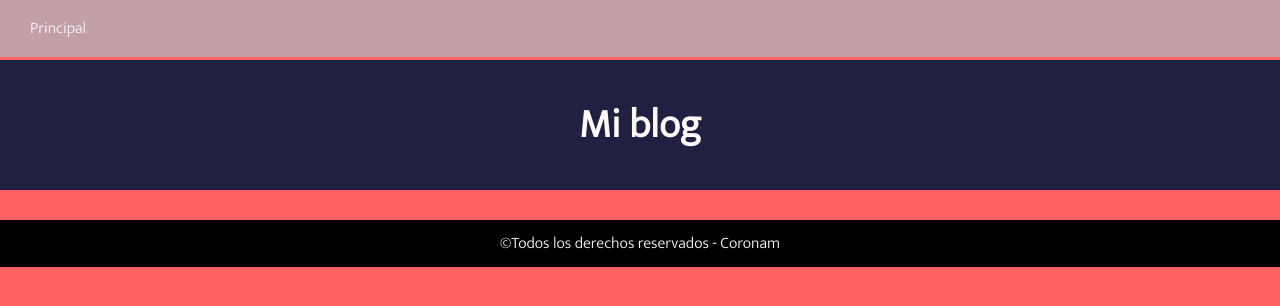
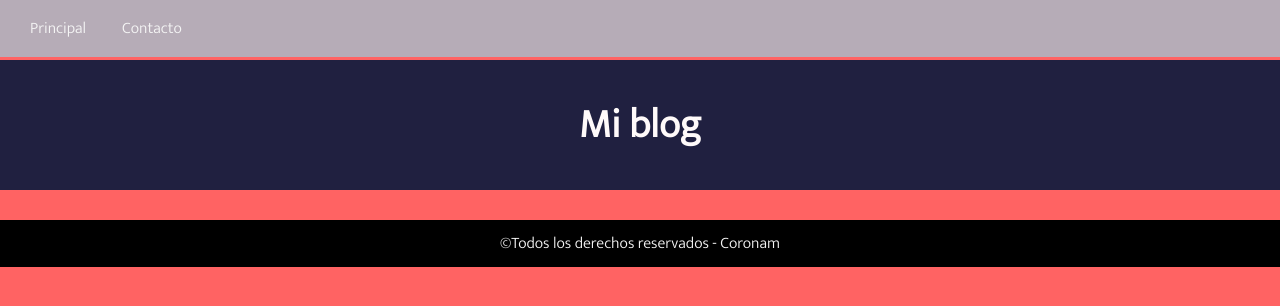
Before and after one commit to coronam88/my-first-blog, a Django app: page / in a window 1280 px wide. Shown: the top 306 px of the page. Run offline with Django 3.2, Linux system fonts and the light colour scheme; data that the repository does not hold is empty.

Commit message:
BASE HTML Y CSS

```diff
--- a/blog/static/css/style.css
+++ b/blog/static/css/style.css
@@ -13,9 +13,10 @@ body{
 header{
     position:fixed;
     top:0px;
+    display:flex;
     border-color: wheat;
     width: 100%;
-    background-color: #b2b2bdc4;
+    background-color: #b2b2bdef;
 }
 
 
--- a/blog/templates/blog/base.html
+++ b/blog/templates/blog/base.html
@@ -13,7 +13,12 @@
 </head>
 <body>
     <header>
-        <div class="menu-blog"><a href="{% url 'post_list' %}" alt="Principal">Principal</a></div>
+        <div class="menu-blog">
+            <a href="{% url 'post_list' %}" alt="Principal">Principal</a>
+        </div>
+        <div class="menu-blog">
+            <a href="" alt="Contacto">Contacto</a>
+        </div>
     </header>
     <div class="logo-blog"><h1>Mi blog</h1></div>
     <section>
```
